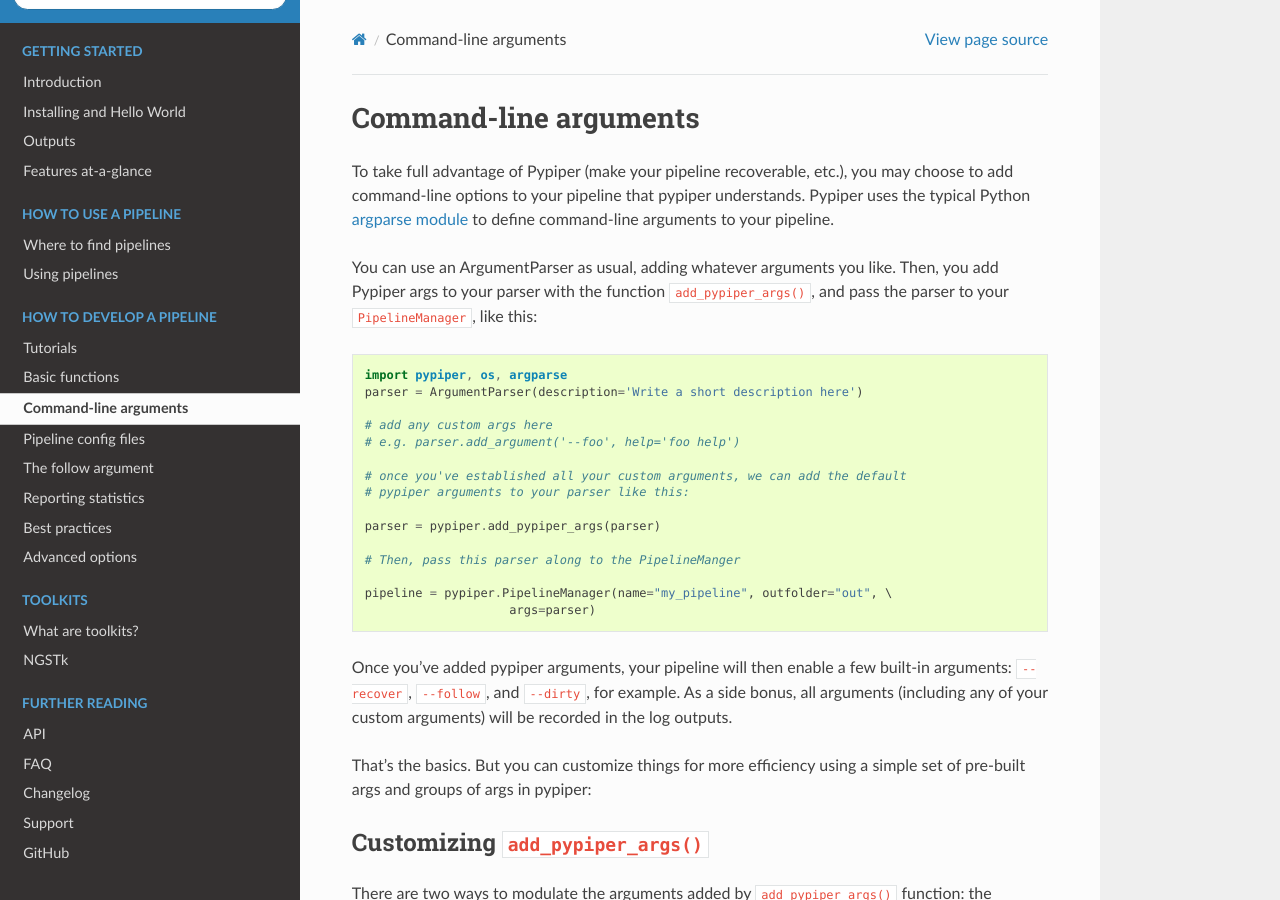
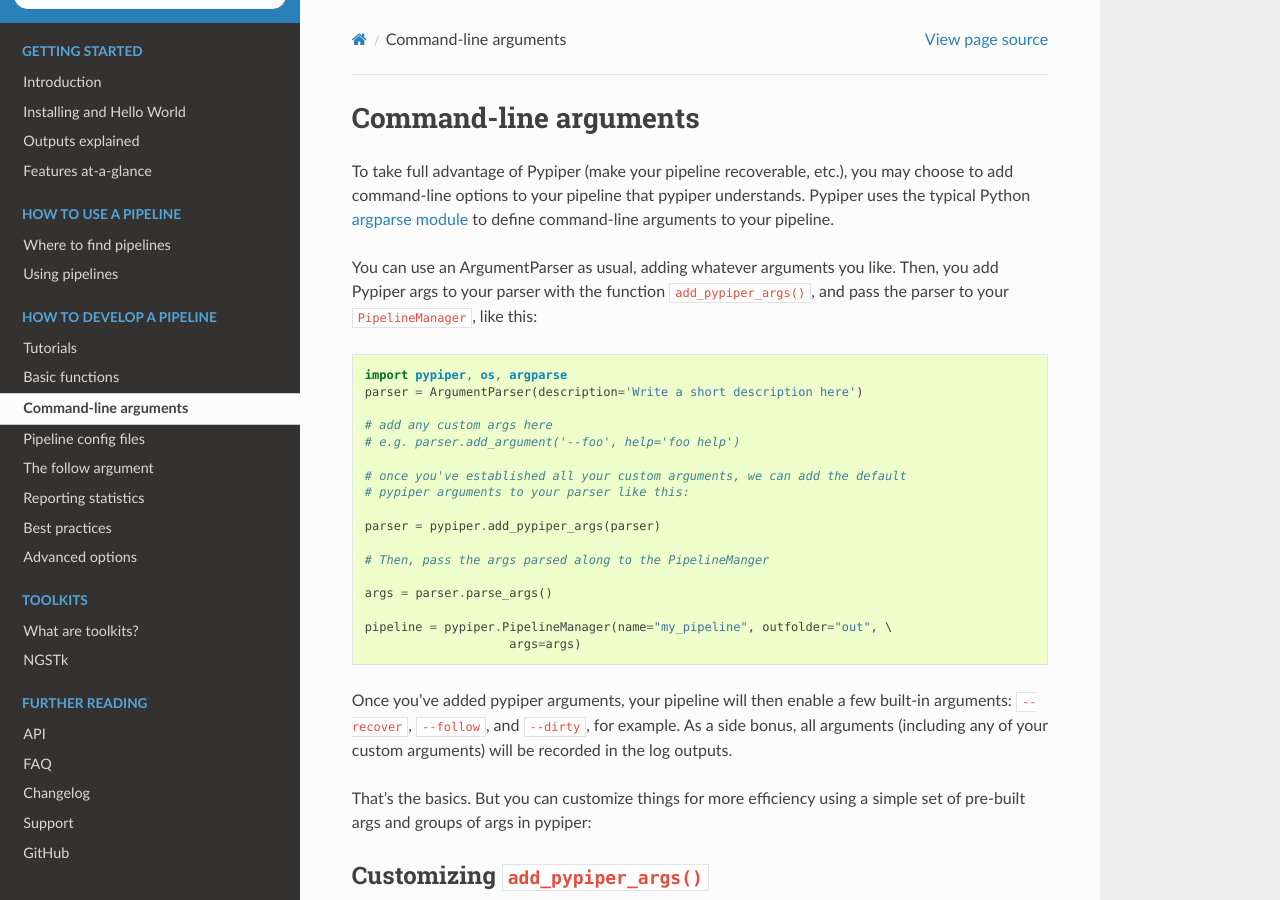
Before and after one commit to databio/pypiper, a Sphinx documentation site: the page built from doc/source/develop-arguments.rst, in a window 1280 px wide and 900 px high. Built offline with Sphinx 7.4.7 and the Read the Docs theme 2.0.0, drawn with Linux system fonts in a browser that asks for light colours.

Commit message:
doc updates

```diff
--- a/doc/source/develop-arguments.rst
+++ b/doc/source/develop-arguments.rst
@@ -18,10 +18,12 @@
 
     parser = pypiper.add_pypiper_args(parser)
 
-    # Then, pass this parser along to the PipelineManger
+    # Then, pass the args parsed along to the PipelineManger
+
+    args = parser.parse_args()
 
     pipeline = pypiper.PipelineManager(name="my_pipeline", outfolder="out", \
-                        args=parser)
+                        args=args)
 
 
 Once you've added pypiper arguments, your pipeline will then enable a few built-in arguments: ``--recover``, ``--follow``, and ``--dirty``, for example. As a side bonus, all arguments (including any of your custom arguments) will be recorded in the log outputs.
--- a/doc/source/outputs.rst
+++ b/doc/source/outputs.rst
@@ -1,5 +1,5 @@
 
-Outputs
+Outputs explained
 =========================
 
 Assume you are using a pypiper pipeline named `PIPE` ( it passes ``name="PIPE"`` to the PipelineManager constructor). By default, your ``PipelineManager`` will produce the following outputs automatically (in addition to any output created by the actual pipeline commands you run):
```
Also changed, not shown: doc/source/hello-world.rst (+20 -14 lines).
